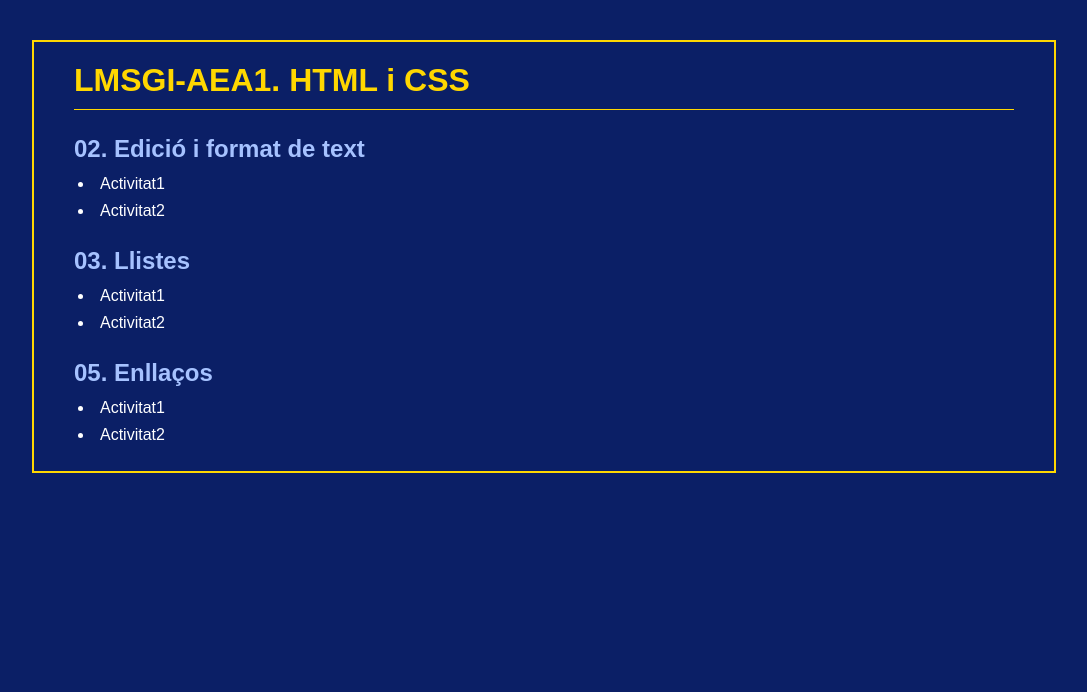
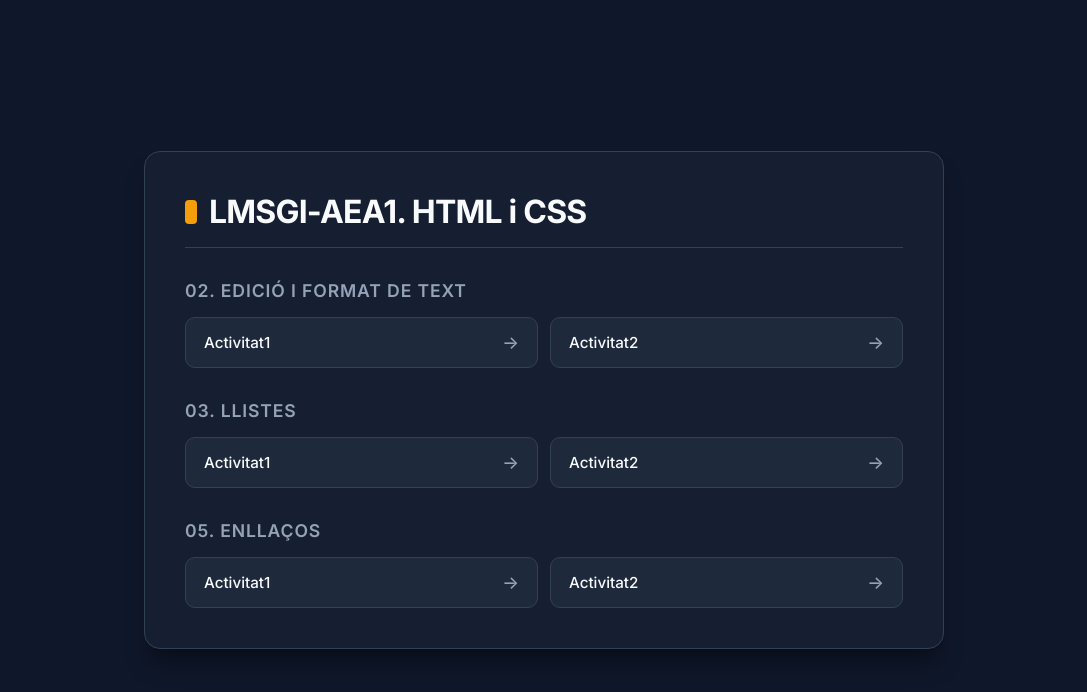
Before and after one commit to joelpuyo-source/lmsgi, a plain HTML site: page index.html in a window 1280 px wide. Shown: the whole page, without its empty margins (96-1183 px from the left). Drawn offline with Linux system fonts and the light colour scheme.

Commit message:
Update del archivo Style.css
Anteriormente no contenía datos porque no se guardo correctamente en el IDE

```diff
--- a/style.css
+++ b/style.css
@@ -1,51 +1,116 @@
+@import url('https://fonts.googleapis.com/css2?family=Inter:wght@400;500;600;700&display=swap');
+
+:root {
+  --bg-color: #0f172a;
+  --card-bg: #1e293b;
+  --text-main: #f8fafc;
+  --text-muted: #94a3b8;
+  --accent: #38bdf8;
+  --border-color: #334155;
+  --gold-accent: #f59e0b;
+}
+
+* {
+  box-sizing: border-box;
+  margin: 0;
+  padding: 0;
+}
+
 body {
-  background-color: #0b1f66;
-  color: #ffffff;
-  font-family: Arial, sans-serif;
-  margin: 0;
-  padding: 40px 0;
+  background-color: var(--bg-color);
+  color: var(--text-main);
+  font-family: 'Inter', system-ui, -apple-system, sans-serif;
+  min-height: 100vh;
   display: flex;
   justify-content: center;
+  align-items: center;
+  padding: 40px 20px;
 }
 
 .container {
-  width: 80%;
-  border: 2px solid gold;
-  padding: 20px 40px;
-  box-sizing: border-box;
+  width: 100%;
+  max-width: 800px;
+  background-color: rgba(30, 41, 59, 0.5);
+  backdrop-filter: blur(8px);
+  border: 1px solid var(--border-color);
+  border-radius: 16px;
+  padding: 40px;
+  box-shadow: 0 20px 25px -5px rgba(0, 0, 0, 0.3), 0 8px 10px -6px rgba(0, 0, 0, 0.3);
 }
 
 h1 {
-  color: gold;
-  border-bottom: 1px solid gold;
-  padding-bottom: 10px;
-  margin-top: 0;
+  font-size: 2rem;
+  font-weight: 700;
+  letter-spacing: -0.025em;
+  color: var(--text-main);
+  margin-bottom: 30px;
+  padding-bottom: 16px;
+  border-bottom: 1px solid var(--border-color);
+  display: flex;
+  align-items: center;
+  gap: 12px;
+}
+
+h1::before {
+  content: '';
+  display: inline-block;
+  width: 12px;
+  height: 24px;
+  background-color: var(--gold-accent);
+  border-radius: 4px;
 }
 
 h2 {
-  color: #a6c2ff;
-  margin-top: 25px;
-  margin-bottom: 10px;
+  font-size: 1.1rem;
+  font-weight: 600;
+  text-transform: uppercase;
+  letter-spacing: 0.05em;
+  color: var(--text-muted);
+  margin-top: 32px;
+  margin-bottom: 16px;
 }
 
 ul {
-  list-style-type: disc;
-  padding-left: 20px;
+  list-style: none;
+  display: grid;
+  grid-template-columns: repeat(auto-fit, minmax(200px, 1fr));
+  gap: 12px;
+}
+
+li {
   margin: 0;
 }
 
-li {
-  margin-bottom: 5px;
+a {
+  display: flex;
+  align-items: center;
+  justify-content: space-between;
+  padding: 14px 18px;
+  background-color: var(--card-bg);
+  color: var(--text-main);
+  text-decoration: none;
+  font-weight: 500;
+  font-size: 0.95rem;
+  border: 1px solid var(--border-color);
+  border-radius: 10px;
+  transition: all 0.2s ease-in-out;
 }
 
-a {
-  color: #ffffff;
-  text-decoration: none;
-  padding: 2px 6px;
-  display: inline-block;
+a::after {
+  content: '→';
+  font-size: 1.1rem;
+  color: var(--text-muted);
+  transition: transform 0.2s ease, color 0.2s ease;
 }
 
 a:hover {
-  color: blue;
-  background-color: white;
+  border-color: var(--accent);
+  transform: translateY(-2px);
+  box-shadow: 0 4px 12px rgba(56, 189, 248, 0.15);
+  color: var(--accent);
 }
+
+a:hover::after {
+  color: var(--accent);
+  transform: translateX(4px);
+}
```
